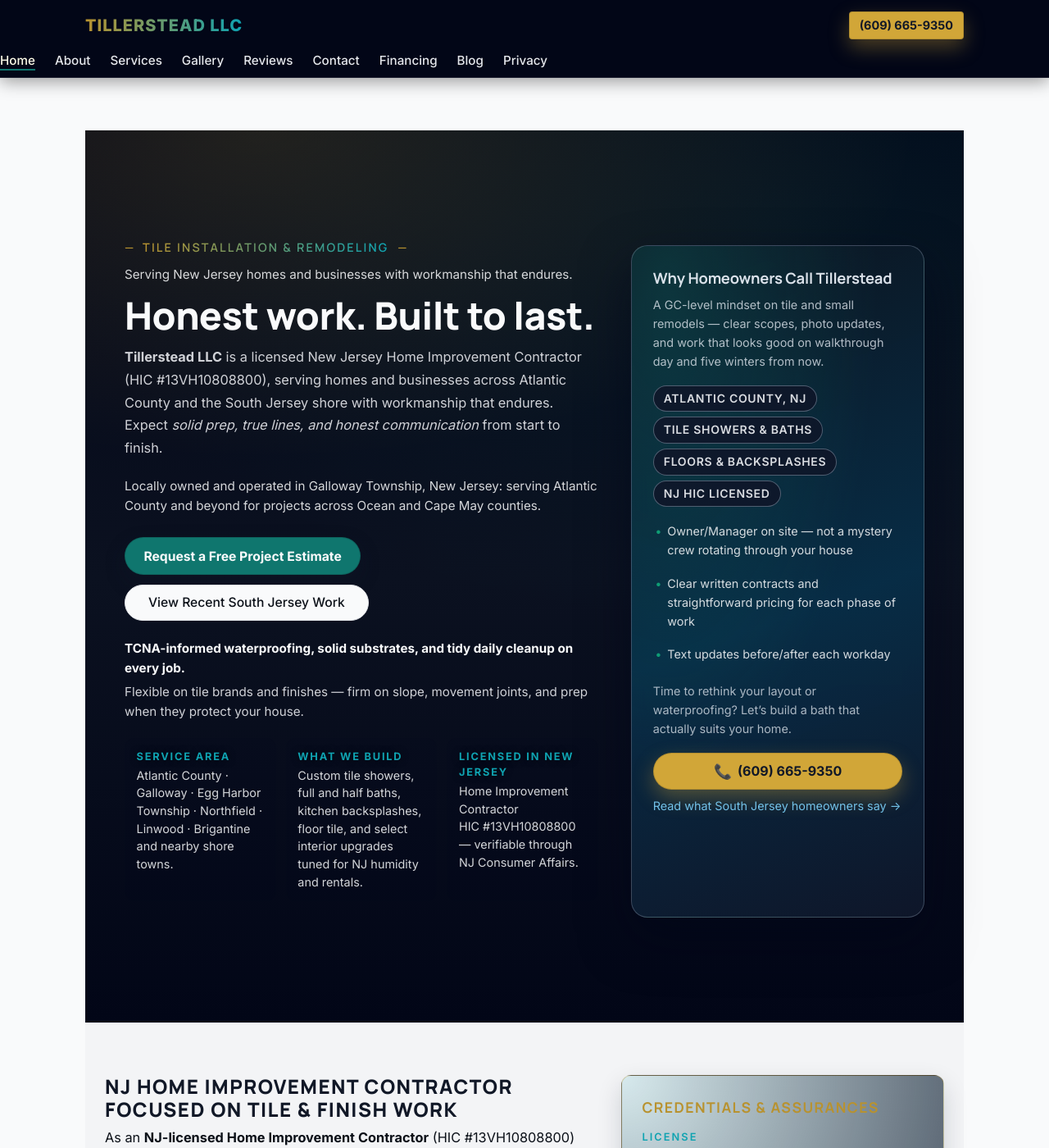
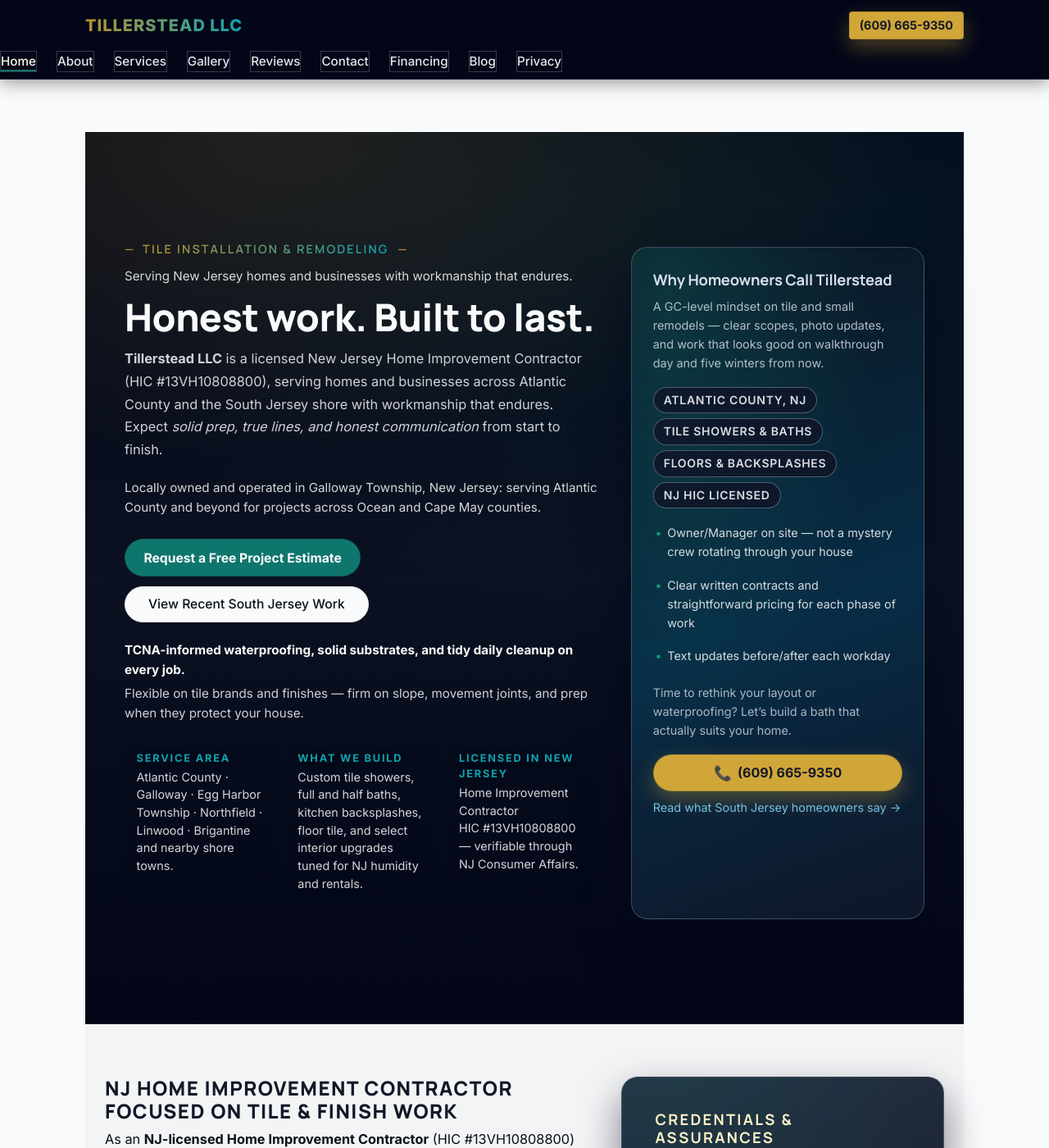
Before and after one commit to XTX33/Tillerstead-site, a Jekyll site: the page built from index.html, in a window 1280 px wide and 1400 px high. Shown: the whole window at 82% size. Built offline with Jekyll 4.4.1, drawn with Linux system fonts in a browser that asks for light colours.

Commit message:
Improve mobile nav, credentials card, and asset paths

```diff
--- a/assets/css/main.css
+++ b/assets/css/main.css
@@ -530,14 +530,13 @@
   display: flex;
   justify-content: flex-start;
   align-items: flex-start;
-  padding: clamp(4rem, 10vw, 5.25rem) clamp(1.5rem, 8vw, 3rem) clamp(2rem, 12vw, 3rem);
+  padding: clamp(4.25rem, 11vw, 5.75rem) clamp(1.75rem, 8vw, 3.5rem) clamp(2.25rem, 12vw, 3.75rem);
   background:
-    radial-gradient(120% 140% at 20% 12%, rgba(15, 118, 110, 0.28), transparent 70%),
-    linear-gradient(180deg, var(--color-overlay-strong) 0%, rgba(4, 10, 24, 0.97) 55%, var(--color-overlay-soft) 100%);
+    linear-gradient(165deg, rgba(2, 6, 23, 0.96) 0%, rgba(15, 23, 42, 0.94) 55%, rgba(15, 23, 42, 0.9) 100%);
   color: var(--color-text-on-dark);
-  backdrop-filter: blur(16px);
-  -webkit-backdrop-filter: blur(16px);
-  box-shadow: 0 28px 60px rgba(2, 6, 23, 0.6);
+  backdrop-filter: blur(20px);
+  -webkit-backdrop-filter: blur(20px);
+  box-shadow: 0 26px 65px rgba(2, 6, 23, 0.68);
   overflow-y: auto;
   transform: translateY(-100%);
   opacity: 0;
@@ -557,7 +556,7 @@
   width: min(22rem, 100%);
   display: flex;
   flex-direction: column;
-  gap: var(--space-3);
+  gap: var(--space-4);
 }
 
 .site-nav li {
@@ -572,33 +571,34 @@
   padding: var(--space-3) var(--space-4);
   font-size: var(--text-lg);
   font-weight: 700;
-  color: rgba(241, 245, 249, 0.98);
+  color: rgba(248, 250, 252, 0.98);
   text-decoration: none;
-  background: rgba(15, 23, 42, 0.62);
-  border-radius: var(--radius-lg);
-  box-shadow: inset 0 0 0 1px rgba(148, 163, 184, 0.15);
+  background: rgba(15, 23, 42, 0.82);
+  border-radius: var(--radius-xl);
+  border: 1px solid rgba(148, 163, 184, 0.35);
+  box-shadow: inset 0 0 0 1px rgba(94, 234, 212, 0.12), 0 10px 22px rgba(2, 6, 23, 0.45);
   transition: color var(--transition-fast), background-color var(--transition-fast), box-shadow var(--transition-fast), transform var(--transition-fast);
 }
 
 .site-nav a:hover {
   color: #fefce8;
-  background: rgba(15, 118, 110, 0.42);
-  box-shadow: inset 0 0 0 1px rgba(16, 185, 129, 0.45);
-  transform: translateX(2px);
+  background: rgba(15, 118, 110, 0.4);
+  box-shadow: inset 0 0 0 1px rgba(56, 189, 248, 0.42);
+  transform: translateX(3px);
 }
 
 .site-nav a:focus-visible {
   outline: none;
   color: #fefce8;
-  background: rgba(15, 118, 110, 0.45);
-  box-shadow: inset 0 0 0 2px rgba(56, 189, 248, 0.45);
+  background: rgba(15, 118, 110, 0.52);
+  box-shadow: inset 0 0 0 2px rgba(56, 189, 248, 0.55);
 }
 
 .site-nav a[aria-current="page"] {
   color: #fefce8;
   position: relative;
-  background: rgba(15, 118, 110, 0.55);
-  box-shadow: inset 0 0 0 1px rgba(56, 189, 248, 0.45);
+  background: rgba(15, 118, 110, 0.58);
+  box-shadow: inset 0 0 0 1px rgba(56, 189, 248, 0.5);
 }
 
 .site-nav li > a[aria-current="page"],
@@ -1184,6 +1184,61 @@
   border: 1px solid var(--border-subtle);
 }
 
+.licensing-card--overlay {
+  background:
+    radial-gradient(160% 140% at 12% -20%, rgba(15, 118, 110, 0.22), transparent 65%),
+    linear-gradient(165deg, rgba(15, 23, 42, 0.9), rgba(2, 6, 23, 0.96));
+  color: var(--color-text-on-dark);
+  border: 1px solid rgba(148, 163, 184, 0.35);
+  box-shadow: 0 22px 48px rgba(2, 6, 23, 0.5);
+  backdrop-filter: blur(18px);
+  -webkit-backdrop-filter: blur(18px);
+  padding: clamp(1.75rem, 5vw, 2.5rem);
+}
+
+.licensing-card--overlay h3 {
+  color: #fef3c7;
+  letter-spacing: 0.12em;
+  text-transform: uppercase;
+  font-size: clamp(0.95rem, 0.8rem + 0.6vw, 1.15rem);
+  margin-bottom: var(--space-5);
+}
+
+.licensing-card--overlay .credential-list {
+  margin: 0;
+}
+
+.licensing-card--overlay .credential-list div {
+  display: grid;
+  gap: 0.35rem;
+}
+
+.licensing-card--overlay .credential-list dt {
+  font-size: 0.8rem;
+  letter-spacing: 0.18em;
+  text-transform: uppercase;
+  font-weight: 600;
+  color: rgba(226, 232, 240, 0.85);
+}
+
+.licensing-card--overlay .credential-list dd {
+  margin: 0;
+  color: rgba(248, 250, 252, 0.9);
+  font-size: var(--text-sm);
+  line-height: 1.7;
+}
+
+.licensing-card--overlay a {
+  color: #86efac;
+  text-decoration: underline;
+  text-underline-offset: 0.2em;
+}
+
+.licensing-card--overlay a:hover,
+.licensing-card--overlay a:focus-visible {
+  color: #fef9c3;
+}
+
 .credential-list {
   display: grid;
   gap: var(--space-5);
--- a/index.html
+++ b/index.html
@@ -187,59 +187,6 @@
   }
 
   /* ============================================
-     Credentials card typography
-     ============================================ */
-
-  .licensing-card {
-    border-radius: 0.75rem;
-    border: 1px solid rgba(184, 146, 47, 0.35);
-    background: radial-gradient(circle at top left,
-                rgba(15, 163, 177, 0.12),
-                rgba(15, 23, 42, 0.98));
-    padding: 1.75rem 1.5rem;
-    color: var(--brand-ink, #0f172a);
-  }
-
-  .licensing-card h3 {
-    margin-top: 0;
-    margin-bottom: 1rem;
-    font-size: 1.1rem;
-    letter-spacing: 0.08em;
-    text-transform: uppercase;
-    color: var(--brand-brass, #b8922f);
-  }
-
-  .credential-list {
-    margin: 0;
-    padding: 0;
-  }
-
-  .credential-list > div {
-    margin-bottom: 0.9rem;
-  }
-
-  .credential-list dt {
-    font-size: 0.8rem;
-    letter-spacing: 0.16em;
-    text-transform: uppercase;
-    font-weight: 600;
-    color: var(--brand-emerald, #0fa3b1);
-    margin-bottom: 0.1rem;
-  }
-
-  .credential-list dd {
-    margin: 0;
-    color: var(--brand-ink, #e5e7eb);
-  }
-
-  .credential-list a {
-    color: var(--brand-emerald, #0fa3b1);
-    text-decoration: underline;
-    text-decoration-thickness: 1px;
-    text-underline-offset: 0.15em;
-  }
-
-  /* ============================================
      Section headings / microcopy polish
      ============================================ */
 
@@ -354,7 +301,7 @@
   <strong>clear expectations</strong> for timelines and inspections.
 </p>
     </div>
-<div class="card licensing-card" aria-labelledby="credential-heading">
+<div class="card licensing-card licensing-card--overlay" aria-labelledby="credential-heading">
   <h3 id="credential-heading">Credentials &amp; Assurances</h3>
   <dl class="credential-list">
     <div>
```
Also changed, not shown: other parts of index.html (+7 -31 lines), pages/about.html (+6 -6 lines), pages/portfolio.html (+16 -16 lines), pages/services.html (+10 -10 lines), assets/img/backsplash-white.jpg (renamed from assets/img/backsplash-white.jpg.JPG), assets/img/bathroom-gray.jpg (renamed from assets/img/bathroom-gray.jpg.JPG), assets/img/bathroom-remodel-2.webp (renamed from assets/img/Bathroom Remodel 2.webp), assets/img/bathroom-remodel-final-2.webp (renamed from assets/img/Bathroom Remodel Final 2.webp), assets/img/bathroom-remodel-final.webp (renamed from assets/img/Bathroom Remodel Final.webp), assets/img/bathroom-remodel.webp (renamed from assets/img/Bathroom Remodel.webp), assets/img/hardwood-room.jpg (renamed from assets/img/hardwood-room.jpg.JPG), assets/img/tile-pattern-dark.jpg (renamed from assets/img/tile-pattern-dark.jpg.JPG), 12 other files.
